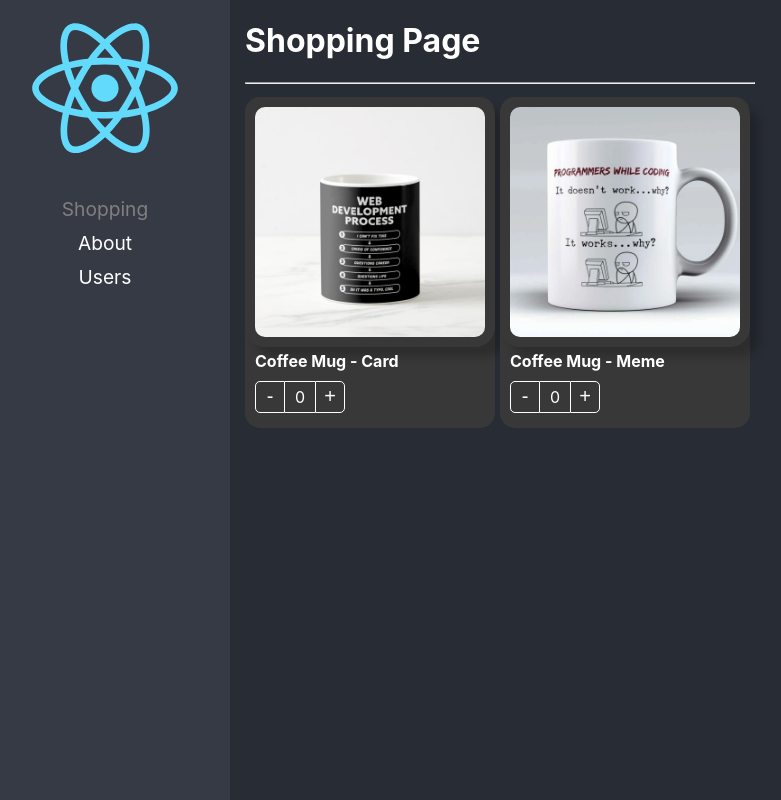
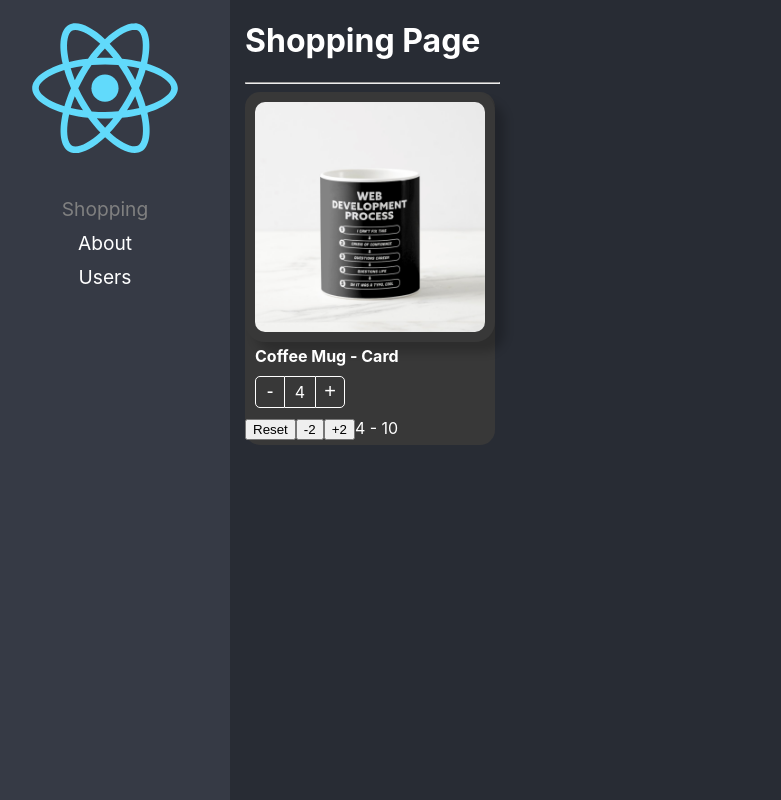
Before and after one commit to FernandoCM18/react-adv, a React (Create React App) app: page / in a window 1280 px wide. Shown: the whole page, without its empty margins (20-801 px from the left). Built offline with nearby package versions, Linux system fonts and the light colour scheme.

Commit message:
Fin del patron

```diff
--- a/src/02-component-patterns/components/ProductButtons.tsx
+++ b/src/02-component-patterns/components/ProductButtons.tsx
@@ -1,4 +1,4 @@
-import { useContext } from 'react';
+import { useCallback, useContext } from 'react';
 import { ProductContext } from './ProductCard';
 import styles from '../styles/styles.module.css';
 
@@ -9,7 +9,12 @@ export interface Props {
 
 export const ProductButtons = ({className, style}: Props) => {
 
-    const {increaseBy, counter} = useContext(ProductContext);
+    const {increaseBy, counter, maxCount} = useContext(ProductContext);
+
+    const isMaxReached = useCallback(
+        () => !!maxCount && counter === maxCount,
+        [counter, maxCount],
+    )
 
     return (
         <div
@@ -24,7 +29,7 @@ export const ProductButtons = ({className, style}: Props) => {
             </button>
             <div className={styles.countLabel}>{counter}</div>
             <button
-                className={styles.buttonAdd}
+                className={`${styles.buttonAdd} ${ isMaxReached() && styles.disabled }`}
                 onClick={() => increaseBy(+1)}
             >
                 +
--- a/src/02-component-patterns/components/ProductCard.tsx
+++ b/src/02-component-patterns/components/ProductCard.tsx
@@ -1,7 +1,7 @@
 import { createContext } from 'react';
 
 import { useProduct } from '../hooks/useProduct';
-import { ProductContextProps, Product, onChangeArgs } from '../interfaces/interfaces';
+import { ProductContextProps, Product, onChangeArgs, InitialValues, ProductCardHandlers } from '../interfaces/interfaces';
 
 import styles from '../styles/styles.module.css';
 
@@ -10,29 +10,42 @@ const {Provider} = ProductContext;
 
 export interface Props {
     product: Product;
-    children?: React.ReactElement | React.ReactElement[];
+    // children?: React.ReactElement | React.ReactElement[];
+    children: ( args: ProductCardHandlers ) => JSX.Element;
     className?: string;
     style?: React.CSSProperties;
     onChange?: (args: onChangeArgs) => void;
     value?: number;
+    initialValues?: InitialValues;
 }
 
 
-export const ProductCard = ({children, product, className, style, onChange, value}: Props) => {
+export const ProductCard = ({children, product, className, style, onChange, value, initialValues}: Props) => {
 
-    const {counter, increaseBy} = useProduct({onChange, product, value});
+    const {counter, increaseBy, maxCount, isMaxCountReached, reset} = useProduct({onChange, product, value, initialValues});
 
     return (
         <Provider value={{
             counter,
             increaseBy,
-            product
+            maxCount,
+            product,
         }}>
             <div
                 className={`${styles.productCard} ${className}`}
                 style={style}
             >
-                {children}
+                {
+                    children({
+                        count: counter,
+                        isMaxCountReached,
+                        maxCount: initialValues?.maxCount,
+                        product,
+
+                        increaseBy,
+                        reset
+                    })
+                }
             </div>
         </Provider>
     )
--- a/src/02-component-patterns/hooks/useProduct.ts
+++ b/src/02-component-patterns/hooks/useProduct.ts
@@ -1,32 +1,52 @@
 import { useEffect, useRef, useState } from 'react';
-import { onChangeArgs, Product } from '../interfaces/interfaces';
+import { onChangeArgs, Product, InitialValues } from '../interfaces/interfaces';
 
 interface useProductArgs {
     product: Product;
     onChange?: (args: onChangeArgs) => void;
     value?: number;
+    initialValues?: InitialValues;
 }
 
-export const useProduct = ({onChange, product, value = 0}: useProductArgs) => {
+export const useProduct = ({onChange, product, value = 0, initialValues}: useProductArgs) => {
 
-    const [counter, setCounter] = useState(value);
+    const [counter, setCounter] = useState<number>( initialValues?.count || value );
+    const isMounted = useRef(false);
 
     const increaseBy = (value: number) => {
-        const newValue = Math.max(counter + value, 0);
-        setCounter( newValue);
+        let newValue = Math.max(counter + value, 0);
+
+        if ( initialValues?.maxCount) {
+            newValue = Math.min(newValue, initialValues.maxCount);
+        }
+
+        setCounter( newValue );
         // if (onChange) {
         //     onChange();
         // } Es lo mismo que el de abajo pero es una forma de hacerlo mas corta
         onChange && onChange({count: newValue, product});
     }
 
+    const reset  = () => {
+        setCounter(initialValues?.count || value);
+    }
+
     useEffect(() => {
+        if (!isMounted.current) return;
         setCounter(value);
     }, [value]);
 
+    useEffect(() => {
+        isMounted.current = true;
+    }, []);
+
     return {
         counter,
-        increaseBy
+        isMaxCountReached: !!initialValues?.count && initialValues.maxCount  === counter,
+        maxCount: initialValues?.maxCount,
+
+        increaseBy,
+        reset
     }
 
 }
--- a/src/02-component-patterns/pages/ShoppingPage.tsx
+++ b/src/02-component-patterns/pages/ShoppingPage.tsx
@@ -1,32 +1,26 @@
 import { ProductCard, ProductImage, ProductTitle, ProductButtons} from '../components';
 import { products } from '../data/product';
 import '../styles/custom-styles.css';
-import { useShoppingCart } from '../hooks/useShoppingCart';
 
+const product = products[0];
 
 export const ShoppingPage = () => {
-
-    const {onProductCountChange, shoppingCart} = useShoppingCart();
-
     return (
         <div>
             <h1>Shopping Page</h1>
             <hr />
-            <div style={{
-                display: 'flex',
-                flexDirection: 'row',
-                flexWrap: 'wrap',
-            }}>
-
+            <ProductCard
+                key={product.id}
+                product={product}
+                className="bg-dark text-white"
+                initialValues={{
+                    count: 4,
+                    maxCount: 10
+                }}
+            >
                 {
-                    products.map((product) => (
-                        <ProductCard
-                            key={product.id}
-                            product={product}
-                            className="bg-dark text-white"
-                            onChange={onProductCountChange}
-                            value={shoppingCart[product.id]?.count || 0}
-                        >
+                    ({reset, increaseBy, count, isMaxCountReached, maxCount}) => (
+                        <>
                             <ProductImage
                                 className="custom-image"
                                 style={{
@@ -35,32 +29,17 @@ export const ShoppingPage = () => {
                             />
                             <ProductTitle className="text-bold" />
                             <ProductButtons className="custom-buttons" />
-                        </ProductCard>
-                    ))
+
+                            <button onClick={reset}>Reset</button>
+                            <button onClick={() => increaseBy(-2)}>-2</button>
+                            {
+                                !isMaxCountReached && (<button onClick={() => increaseBy(+2)}>+2</button>)
+                            }
+                            <span>{count} - {maxCount}</span>
+                        </>
+                    )
                 }
-            </div>
-            <div className="shopping-cart">
-                {
-                    Object.entries(shoppingCart).map(([key, product]) => (
-                        <ProductCard
-                            key={key}
-                            product={product}
-                            className="bg-dark text-white"
-                            style={{width: '100px'}}
-                            onChange={onProductCountChange}
-                            value={product.count}
-                        >
-                            <ProductImage
-                                className="custom-image"
-                                style={{
-                                    boxShadow: '10px 10px 10px rgba(0, 0, 0, 0.2)'
-                                }}
-                            />
-                            <ProductButtons className="custom-buttons" style={{display: 'flex', justifyContent: 'center'}} />
-                        </ProductCard>
-                    ))
-                }
-            </div>
+            </ProductCard>
         </div>
     )
 }
--- a/src/02-component-patterns/styles/styles.module.css
+++ b/src/02-component-patterns/styles/styles.module.css
@@ -60,3 +60,9 @@
 .buttonAdd:hover {
     background-color: rgba(0, 0, 0, 0.1);
 }
+
+.disabled {
+    border-color: grey !important;
+    border-left: 1px solid white !important;
+    color: grey !important;
+}
```
Also changed, not shown: src/02-component-patterns/interfaces/interfaces.ts (+18 -2 lines).
